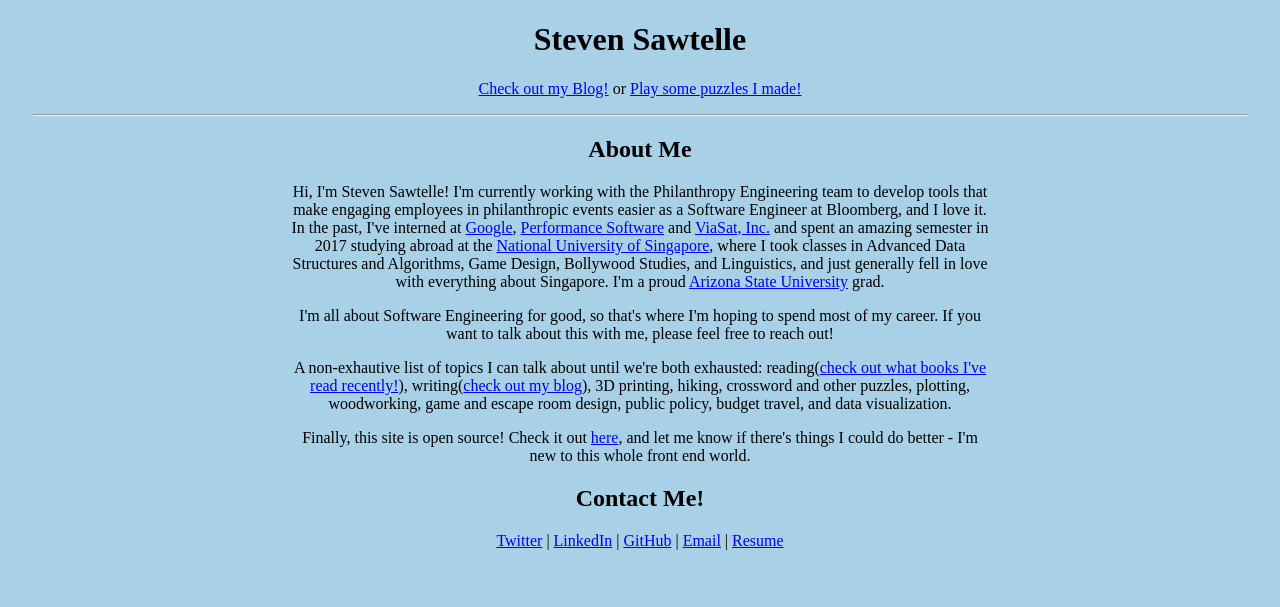
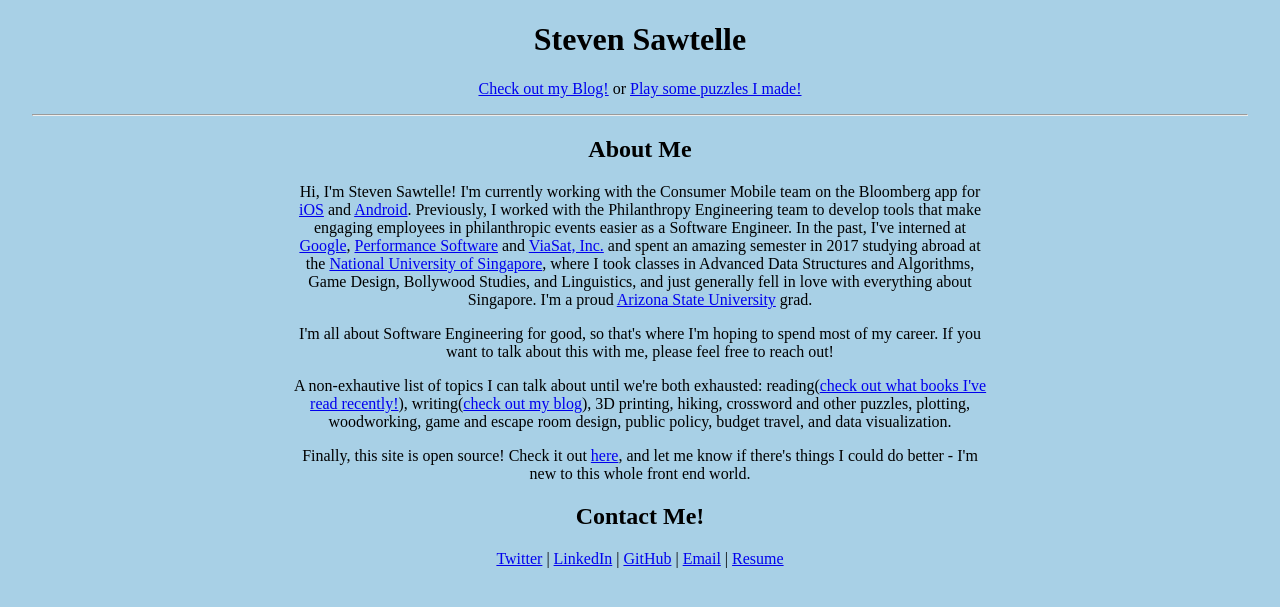
Before and after one commit to StevenSawtelle/stevensawtelle.github.io, a Jekyll site: the page built from index.md, in a window 1280 px wide. Shown: the top 607 px of the page. Built offline with Jekyll 4.4.1, drawn with Linux system fonts in a browser that asks for light colours; some web fonts are replaced.

Commit message:
Update with new team

```diff
--- a/index.md
+++ b/index.md
@@ -36,7 +36,7 @@ layout: default
 		<center>
 		<div class="about" style="max-width: 700px">
 				<h2>About Me</h2>
-				<p>Hi, I'm Steven Sawtelle! I'm currently working with the Philanthropy Engineering team to develop tools that make engaging employees in philanthropic events easier as a Software Engineer at Bloomberg, and I love it. In the past, I've interned at <a class="linked" rel="nofollow" href="https://google.com/" alt="Google">Google</a>, <a class="linked" rel="nofollow" href="https://psware.com/" alt="Performance">Performance Software</a> and <a class="linked" rel="nofollow" href="https://viasat.com/" alt="ViaSat">ViaSat, Inc.</a> and spent an amazing semester in 2017 studying abroad at the <a class="linked" rel="nofollow" href="http://nus.edu.sg/" alt="NUS">National University of Singapore</a>, where I took classes in Advanced Data Structures and Algorithms, Game Design, Bollywood Studies, and Linguistics, and just generally fell in love with everything about Singapore. I'm a proud <a class="linked" rel="nofollow" href="http://asu.edu/" alt="ASU">Arizona State University</a> grad.</p>
+				<p>Hi, I'm Steven Sawtelle! I'm currently working with the Consumer Mobile team on the Bloomberg app for <a class="linked" rel="nofollow" href="https://apps.apple.com/us/app/bloomberg-business-news/id281941097" alt="Google">iOS</a> and <a class="linked" rel="nofollow" href="https://play.google.com/store/apps/details?id=com.bloomberg.android.plus&hl=en_US&gl=US" alt="Google">Android</a>. Previously, I worked with the Philanthropy Engineering team to develop tools that make engaging employees in philanthropic events easier as a Software Engineer. In the past, I've interned at <a class="linked" rel="nofollow" href="https://google.com/" alt="Google">Google</a>, <a class="linked" rel="nofollow" href="https://psware.com/" alt="Performance">Performance Software</a> and <a class="linked" rel="nofollow" href="https://viasat.com/" alt="ViaSat">ViaSat, Inc.</a> and spent an amazing semester in 2017 studying abroad at the <a class="linked" rel="nofollow" href="http://nus.edu.sg/" alt="NUS">National University of Singapore</a>, where I took classes in Advanced Data Structures and Algorithms, Game Design, Bollywood Studies, and Linguistics, and just generally fell in love with everything about Singapore. I'm a proud <a class="linked" rel="nofollow" href="http://asu.edu/" alt="ASU">Arizona State University</a> grad.</p>
 				<p>I'm all about Software Engineering for good, so that's where I'm hoping to spend most of my career. If you want to talk about this with me, please feel free to reach out!</p>
 				<p>A non-exhautive list of topics I can talk about until we're both exhausted: reading(<a href="/books" class="nav">check out what books I've read recently!</a>), writing(<a href="/blog" class="nav">check out my blog</a>), 3D printing, hiking, crossword and other puzzles, plotting, woodworking, game and escape room design, public policy, budget travel, and data visualization.</p>
 				<p>Finally, this site is open source! Check it out <a class="linked" rel="nofollow" href="https://github.com/StevenSawtelle/stevensawtelle.github.io" alt="site_source">here</a>, and let me know if there's things I could do better - I'm new to this whole front end world.</p>
```
